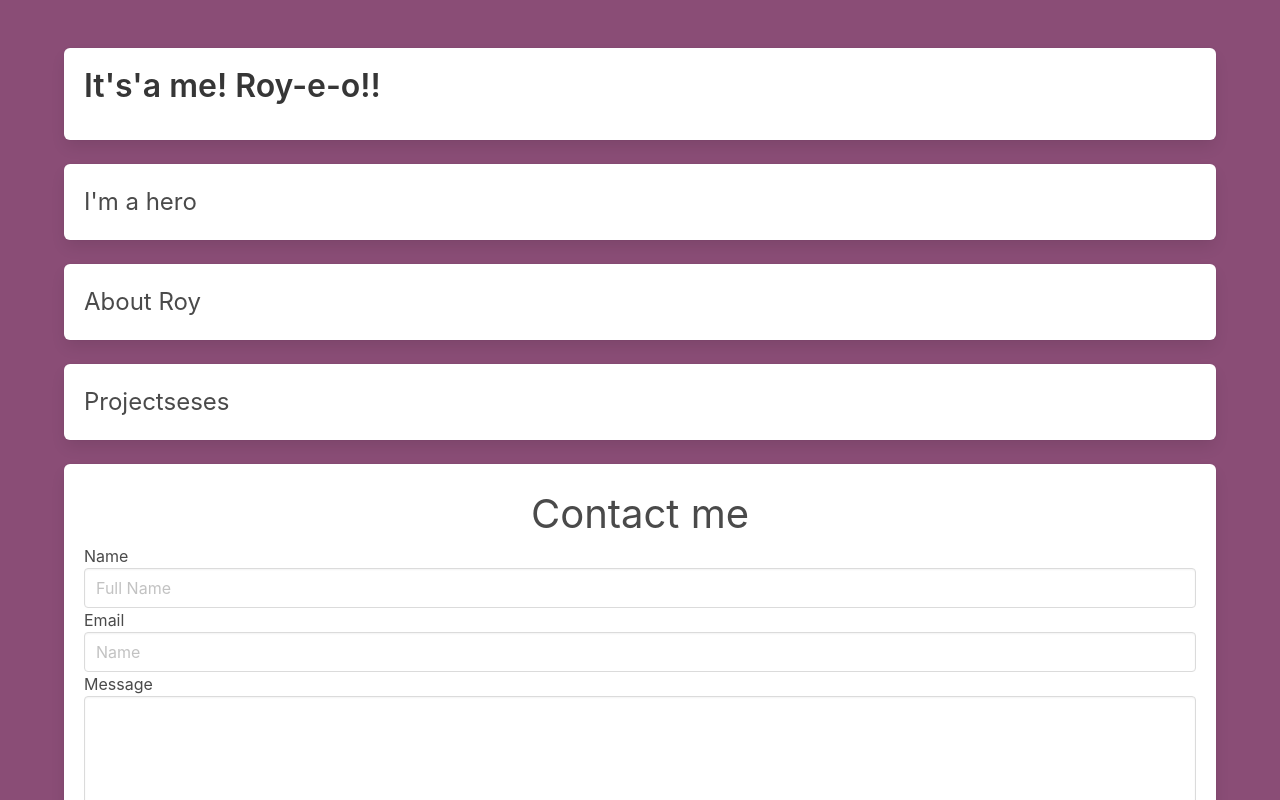
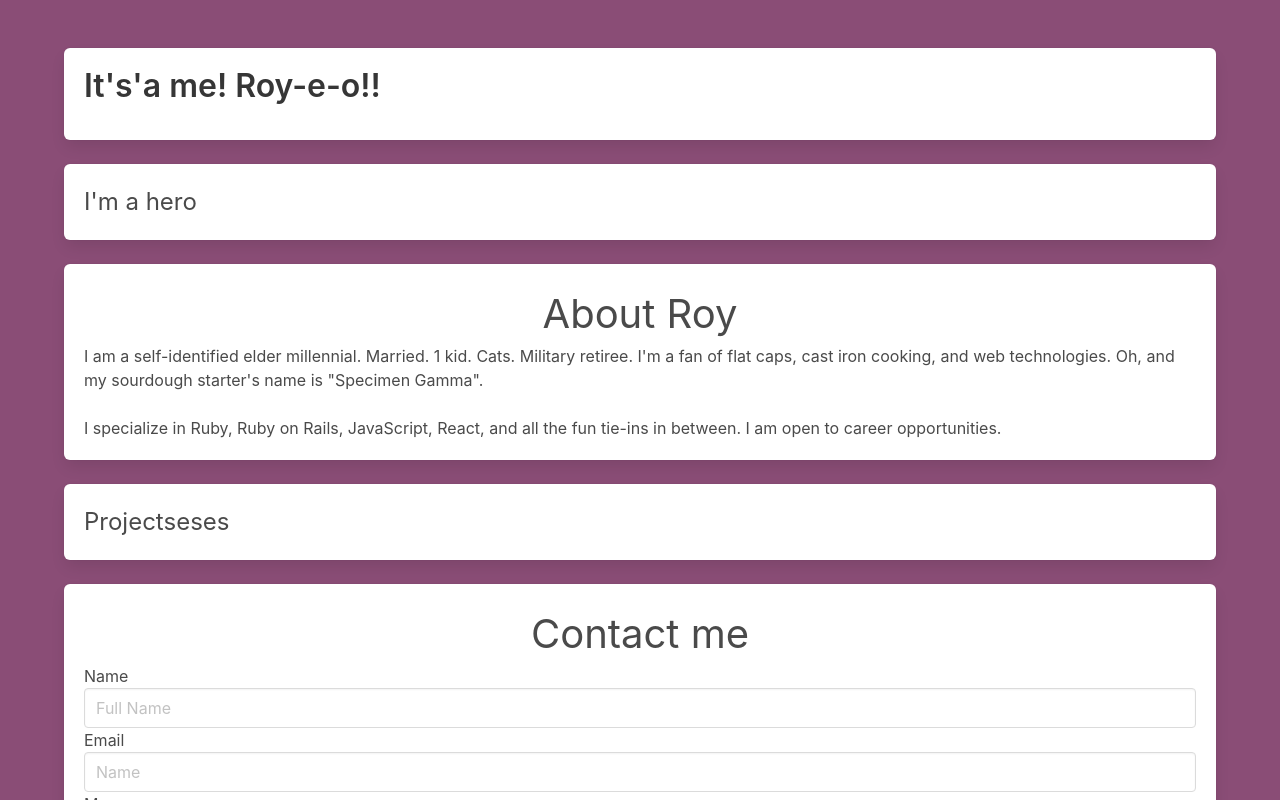
Before and after one commit to royemosby/roymosby_dot_com, a React (Create React App) app: page / in a window 1280 px wide. Shown: the top 800 px of the page. Built offline with nearby package versions, Linux system fonts and the light colour scheme.

Commit message:
adds bio

```diff
--- a/src/components/Info.js
+++ b/src/components/Info.js
@@ -1,7 +1,19 @@
+import { shortBioArray } from "../data/aboutMe"
+
 export default function Info(){
+
+  function mapBioParas(){
+    return shortBioArray.map((para, idx) => {
+      return (
+        <p className="block" key={idx}>{para}</p>
+      )
+    })
+  }
+
   return(
     <div className="box">
-      <h2 className="is-size-4">About Roy</h2>
+      <h2 className="is-size-2 has-text-centered">About Roy</h2>
+      {mapBioParas()}
     </div>
   )
 }
```
